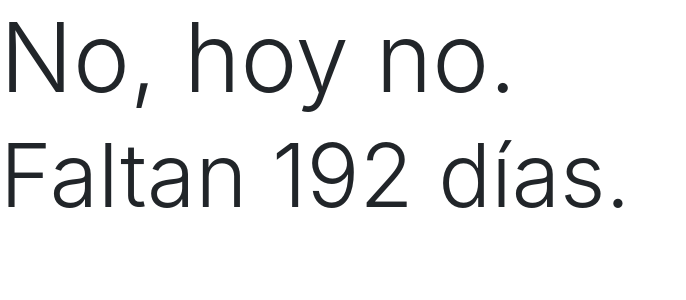
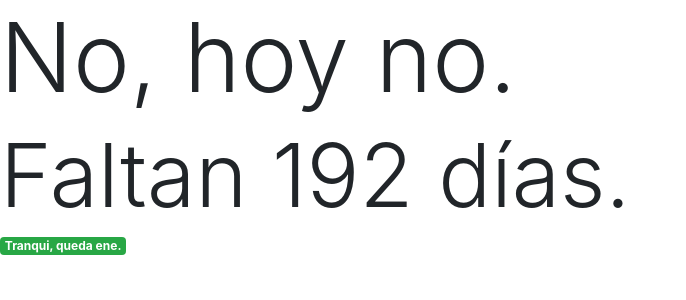
Before and after one commit to cristobalgh/cumplecande, a Flask app: page / in a window 1280 px wide. Shown: the top 300 px of the page, without its empty margins (0-686 px from the left). Run offline with Flask 2, Linux system fonts and the light colour scheme; some libraries are stand-ins or nearby versions.

Commit message:
bootstrap y colores

```diff
--- a/templates/index.html
+++ b/templates/index.html
@@ -19,5 +19,12 @@
       <h1 class="display-1">No, hoy no.</h1>
       <h1 class="display-2">Falta {{falta}} día.</h1>
     {%endif%}
+    {%if falta > 30%}
+    <span class="badge badge-success">Tranqui, queda ene.</span>
+    {%elif falta <= 30 and falta >=7 %}
+    <span class="badge badge-warning">Cuidado, queda poco!</span>
+    {%else%}
+    <span class="badge badge-danger">Ojo! queda muy poco!</span>
+    {%endif%}
   </body>
 </html>
```
